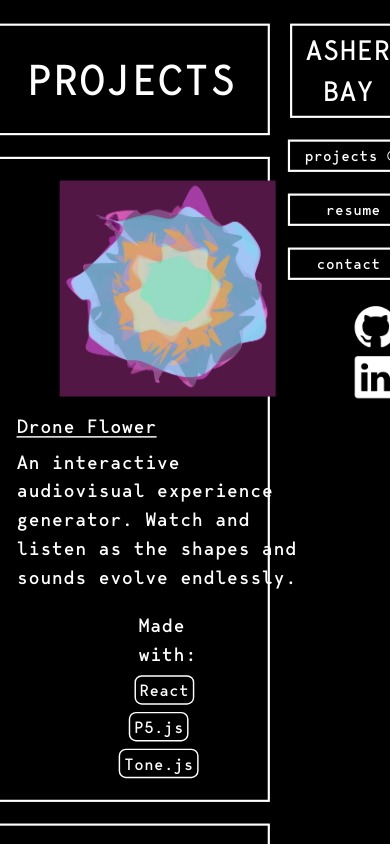
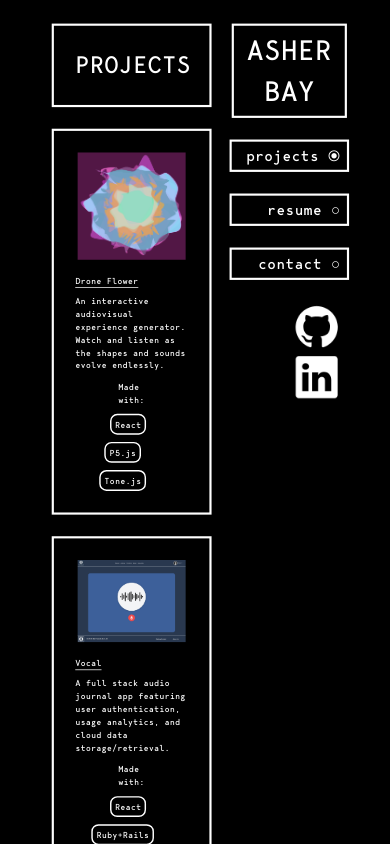
Before and after one commit to asherbay/portfolio_2022, a React (Create React App) app: page /projects in a window 390 px wide. Shown: the top 844 px of the page. Built offline with nearby package versions, Linux system fonts and the light colour scheme.

Commit message:
mobile styling attempt...

```diff
--- a/public/index.html
+++ b/public/index.html
@@ -2,7 +2,7 @@
 <html lang="en">
   <head>
     <meta charset="utf-8" />
-    <link rel="icon" href="%PUBLIC_URL%/favicon.ico" />
+    <!-- <link rel="icon" href="%PUBLIC_URL%/globe.png" /> -->
     <meta name="viewport" content="width=device-width, initial-scale=1" />
     <meta name="theme-color" content="#000000" />
     <meta
@@ -24,7 +24,7 @@
       work correctly both with client-side routing and a non-root public URL.
       Learn how to configure a non-root public URL by running `npm run build`.
     -->
-    <title>React App</title>
+    <title>Asher Bay</title>
   </head>
   <body>
     <noscript>You need to enable JavaScript to run this app.</noscript>
--- a/src/App.js
+++ b/src/App.js
@@ -30,7 +30,7 @@ function App() {
   }, [])
 
   useEffect(()=>{
-    console.log("size changed")
+    // console.log("size changed")
     setPageHeight(Math.max(document.getElementById("root").firstChild.firstChild.scrollHeight, window.innerHeight))
   }, [document.body.scrollHeight, window.innerHeight, location.pathname])
 
@@ -39,8 +39,8 @@ function App() {
       if(ref.current){
         setElementWidth(ref.current.offsetWidth)
       }
-      console.log("windowSize: " + window.innerHeight)
-      console.log("docSize: " + document.body.scrollHeight)
+      // console.log("windowSize: " + window.innerHeight)
+      // console.log("docSize: " + document.body.scrollHeight)
   }, [windowSize])
 
 
--- a/src/components/Body.js
+++ b/src/components/Body.js
@@ -1,10 +1,12 @@
-import React from 'react'
+import React, {useContext} from 'react'
 import styled from 'styled-components'
-import {styles} from '../Styles'
+// import {styles} from '../Styles'
+import {StyleContext} from '../providers/StyleProvider'
 const Body = (props) => {
-
+    const {styles} = useContext(StyleContext)
+    console.log("fontsize " + styles.fontSizes.body)
     return (
-        <Sect y={props.y}>
+        <Sect y={props.y} width={styles.sectionWidth} minWidth={styles.minContentWidth} fontSize={styles.fontSizes.body}>
             {props.children}
         </Sect>
     )
@@ -15,10 +17,11 @@ export default Body
 const Sect = styled.section`
     background-color: transparent;
     border: 3px solid white;
-    width: ${styles.sectionWidth}vw;
+    width: ${props => (props.width !== null ? props.width : 50)}vw;
     padding: 30px;
     margin: 15px;
     color: white;
-    min-width: 319px;
+    font-size: ${props => (props.fontSize !== null ? props.fontSize : 25)}pt;
+    min-width: ${props => (props.minWidth !== null ? props.minWidth : 319)}px;
     margin-top: ${props => (props.y !== null ? props.y + "px" : "-500px")};
 `
--- a/src/components/Header.js
+++ b/src/components/Header.js
@@ -1,9 +1,11 @@
-import React, {useState, useEffect, useRef} from 'react'
+import React, {useState, useEffect, useRef, useContext} from 'react'
 import styled from 'styled-components'
 import scale from './Scale'
 import useWindowSize from '../hooks/useWindowSize'
-import {styles} from '../Styles'
-const Body = (props) => {
+// import {styles} from '../Styles'
+import {StyleContext} from '../providers/StyleProvider'
+const Header = (props) => {
+    const {styles, isMobile} = useContext(StyleContext)
     const windowSize = useWindowSize()
     const ref = useRef(null)
     const [elementWidth, setElementWidth] = useState(ref.current ? ref.current.offsetWidth : null)
@@ -26,31 +28,28 @@ const Body = (props) => {
 
 
     return (
-        <Banner ref={ref} y={props.y} width={elementWidth}>
+        <Banner ref={ref} y={props.y} width={elementWidth}
+            style={{
+                width: styles.sectionWidth + "vw",
+                minWidth: styles.minContentWidth + "px",
+                fontSize: (isMobile ? styles.fontSizes.header : windowSize.width < 1000 ? scale(elementWidth, 100, 570, 12, styles.fontSizes.header) : styles.fontSizes.header),
+            }}>
             {props.children}
         </Banner>
     )
 }
-export default Body
+export default Header
 
 const Banner = styled.section`
 
     color: white;
     border: 3px solid white;
-    width: ${styles.sectionWidth}vw;
     text-align: center;
 
-    @media screen and (max-width: 1000px) {
-        font-size:  ${props => (scale(props.width, 100, 570, 12, styles.fontSizes.header))}pt;
-    }
-    @media screen and (min-width: 1001px) {
-        font-size:  ${styles.fontSizes.header}pt;
-    }
 
 
     padding: 30px;
     margin: 15px;
-    min-width: 319px;
     margin-top: ${props => (props.y ? props.y + "px" : "-500px")};
 
 
--- a/src/components/Nav.js
+++ b/src/components/Nav.js
@@ -1,5 +1,5 @@
 import {Link, useLocation} from 'react-router-dom'
-import React, {useState, useEffect, } from 'react'
+import React, {useState, useEffect, useContext} from 'react'
 import styled from 'styled-components'
 import pic from '../images/smile001.png'
 import scale from './Scale'
@@ -7,10 +7,13 @@ import {styles} from '../Styles'
 import useWindowSize from '../hooks/useWindowSize'
 import githubPic from '../images/github.png'
 import linkedinPic from '../images/linkedin.png'
+import {StyleContext} from '../providers/StyleProvider'
+
 
 
 
 const Nav = () => {
+    const {styles, isMobile} = useContext(StyleContext)
     const location = useLocation()
     const [currentPage, setCurrentPage] = useState(location.pathname==="/" ? "home" : location.pathname.substring(1))
     const size = useWindowSize()
@@ -29,8 +32,8 @@ const Nav = () => {
         <NavLinks width={size.width} selPath={currentPage}>
             <br/>
             {/* <ProfPic src={pic} onClick={()=>{setCurrentPage("home")}} /> */}
-            <NamePlate id="name" currentpage={currentPage} onClick={()=>{setCurrentPage("home")}} to="/">ASHER BAY</NamePlate>
-            <NavLink onClick={setPage} to="/projects">projects {currentPage=="projects" ? '⦿' : '○'} </NavLink>
+            <NamePlate id="name" currentpage={currentPage} onClick={()=>{setCurrentPage("home")}} to="/" >ASHER BAY</NamePlate>
+            <NavLink onClick={setPage} to="/projects"  >projects {currentPage=="projects" ? '⦿' : '○'} </NavLink>
             <NavLink onClick={setPage} to="/resume">resume {currentPage=="resume" ? '⦿' : '○'} </NavLink>
             <NavLink onClick={setPage} to="/contact">contact {currentPage=="contact" ? '⦿' : '○'} </NavLink>
             <section>
@@ -78,7 +81,7 @@ const NamePlate = styled(NavLink)`
         background-color: transparent;
         width: 356px;
         text-align: center;
-        font-size: 45pt;
+
         padding: 4px;
         text-decoration: ${props => props.currentpage==="home" ? "underline" : "none"};
         text-decoration-thickness: 3px;
--- a/src/components/Project.js
+++ b/src/components/Project.js
@@ -1,35 +1,37 @@
-import React from 'react'
+import React, {useContext} from 'react'
 import styled from 'styled-components'
 import Body from '../components/Body'
 import useWindowSize from '../hooks/useWindowSize'
 import scale from './Scale'
-import {styles} from '../Styles'
+// import {styles} from '../Styles'
 //also need to add info about tech used
+import {StyleContext} from '../providers/StyleProvider'
 
 let size
 
 const Project = (props) => {
     size = useWindowSize()
+    const {styles, isMobile} = useContext(StyleContext)
     const renderTechTags = () => {
         return (
             props.techTags.map((t, i)=>{
                 if(i===0){
-                    return (<TechTag style={{marginLeft: "15px"}}>{t}</TechTag>)
+                    return (<TechTag style={{marginLeft: "15px", fontSize: styles.fontSizes.project+"pt"}}>{t}</TechTag>)
                 }
-                return (<TechTag>{t}</TechTag>)
+                return (<TechTag style={{fontSize: styles.fontSizes.project+"pt"}}>{t}</TechTag>)
             })
         )
     }
 
     return (
-        <Body id="boxParent" y={-15} style={{minWidth: "319px"}} >
-            <ProjBox size={size}>
-                <ProjImg src={props.pic} size={size} target="_blank" onClick={()=>{window.open(props.url, '_blank')}}/>
-                <section style={{display: "flex", flexDirection: "column", justifyItems: "flex-start",  position: "relative", width: "100%",}}>
+        <Body id="boxParent" y={-15} style={{minWidth: styles.minContentWidth+"px"}} >
+            <ProjBox size={size} style={{minWidth: styles.minContentWidth+"px", flexDirection: (size.width>(isMobile ? 963 : 1450) ?  "row" : "column")}}>
+                <ProjImg src={props.pic} size={size} target="_blank" onClick={()=>{window.open(props.url, '_blank')}} style={{width: styles.imgWidth+"px"}}/>
+                <section style={{display: "flex", flexDirection: "column", justifyItems: "flex-start",  position: "relative", width: "100%", fontSize: styles.fontSizes.project+"pt"}}>
                     <a href={props.url} style={{textDecorationColor: "white", textUnderlineOffset: "5px"}} target="_blank"><p style={{marginTop: "0px", marginBottom: "0px", color: "white", }}>{props.name}</p></a>
                     <p style={{marginTop: "10px", }}>{props.children}</p>
 
-                    <section style={{display: "flex", gap: "10px", alignItems: "center", marginBottom: "0px", flexDirection: (size.width>720 ? "row" : "column")}}>
+                    <section style={{display: "flex", gap: "10px", alignItems: "center", marginBottom: "0px", flexDirection: (size.width>(isMobile ? 600 : 860) ?  "row" : "column")}}>
                         <p style={{ marginTop: "0px", marginBottom: "0px", position: "relative"}}>Made <br/>with:</p>
                         {props.techTags && renderTechTags()}
                     </section>
@@ -45,7 +47,7 @@ const TechTag = styled.button`
     border: 2px solid white;
     font-family:  Bergen;
     color: white;
-    font-size: 17pt;
+
     padding 5px;
     background-color: transparent;
     border-radius: 10px;
@@ -59,19 +61,16 @@ const TechTag = styled.button`
 
 const ProjBox = styled.section`
     display: flex;
-    flex-direction: ${props => (props.size.width > 1350 ? "row" : "column")};
+
     gap: 20px;
-    min-width: 419px;
-    p{
-        font-size: 20pt;
-    }
+
+
 
 
 `
 
 const ProjImg = styled.img`
 
-    width: 300px;
     align-self: center;
     &:hover {
         cursor: pointer;
--- a/src/index.js
+++ b/src/index.js
@@ -4,10 +4,12 @@ import './index.css';
 import App from './App';
 import reportWebVitals from './reportWebVitals';
 import {BrowserRouter} from 'react-router-dom'
-
+import StyleProvider from './providers/StyleProvider'
 ReactDOM.render(
   <BrowserRouter style={{verticalAlign: "top", display: "inline"}}>
-    <App style={{display: "inline", position: "relative", verticalAlign: "top"}}/>
+    <StyleProvider>
+      <App style={{display: "inline", position: "relative", verticalAlign: "top"}}/>
+    </StyleProvider>
   </BrowserRouter>,
   document.getElementById('root')
 );
--- a/src/pages/Contact.js
+++ b/src/pages/Contact.js
@@ -1,4 +1,4 @@
-import React, {useRef, useState, useEffect} from 'react'
+import React, {useRef, useState, useEffect, useContext} from 'react'
 import Body from '../components/Body'
 import Header from '../components/Header'
 import styled from 'styled-components'
@@ -6,7 +6,9 @@ import {styles} from '../Styles'
 import emailjs from '@emailjs/browser'
 import emailkey from '../emailkey'
 import validator from 'validator'
+import {StyleContext} from '../providers/StyleProvider'
 const Contact = () => {
+    const {styles, isMobile} = useContext(StyleContext)
     const form = useRef();
     const [status, setStatus] = useState("writing")
     const [messName, setMessName] = useState("")
@@ -55,12 +57,12 @@ const Contact = () => {
                 <p style={{marginTop: "0px"}}>asherbay@gmail.com</p>
                 <p>801-822-9437</p>
                 <form ref={form}>
-                    <Field>Name: <Input name={"from_name"} placeholder={status==="not ready" ? "Name required" : ""} onChange={(e)=>{setMessName(e.target.value)}}/></Field>
+                    <Field>Name: <Input name={"from_name"} placeholder={status==="not ready" ? "Name required" : ""} onChange={(e)=>{setMessName(e.target.value)}} style={{fontSize: styles.fontSizes.body+"pt"}}/></Field>
 
                     <Field>Email: <Input name={"email"} placeholder={status==="not ready" ? "Email required" : ""} onChange={(e)=>{setMessEmail(e.target.value)}}/></Field>
 
-                    <Field>Message: <BigInput name={"message"} placeholder={status==="not ready" ? "Message required" : ""} onChange={(e)=>{setMessage(e.target.value)}}/></Field>
-                    <Button type="submit" onClick={handleSubmit} ready={status==="ready"}>{status==="sent" && "Message sent!"}{status==="invalid email" && "Invalid email"}{status==="sending" && "Sending..."}{(status==="writing" || status==="not ready" || status==="ready") ? "Send→" : ""}</Button>
+                    <Field>Message: <BigInput name={"message"} placeholder={status==="not ready" ? "Message required" : ""} onChange={(e)=>{setMessage(e.target.value)}} style={{height: (isMobile ? 80 : 300)+"px"}}/></Field>
+                    <Button type="submit" onClick={handleSubmit} ready={status==="ready"} style={{fontSize: styles.fontSizes.body+"pt"}}>{status==="sent" && "Message sent!"}{status==="invalid email" && "Invalid email"}{status==="sending" && "Sending..."}{(status==="writing" || status==="not ready" || status==="ready") ? "Send→" : ""}</Button>
                 </form>
             </Body>
         </section>
@@ -73,10 +75,10 @@ const Input = styled.input`
     border: 3px solid white;
     color: white;
     outline-width: 0;
-    font-size: ${styles.fontSizes.body}pt;
     width: 100%;
     padding-top: 10px;
     padding-bottom: 10px;
+
     margin-bottom: 30px;
     text-indent: 5pt;
     font-family: Bergen;
@@ -105,7 +107,7 @@ const Button = styled.button`
     border: 2px solid white;
     font-family:  Bergen;
     color: white;
-    font-size: ${styles.fontSizes.body}pt;
+
     padding 10px;
     background-color: transparent;
     float: right;
--- a/src/pages/Home.js
+++ b/src/pages/Home.js
@@ -1,4 +1,4 @@
-import React from 'react'
+import React, {useContext} from 'react'
 import styled from 'styled-components'
 import Body from '../components/Body'
 import pic from '../images/smile001.png'
@@ -10,8 +10,9 @@ import rubyPic from '../images/ruby.png'
 import railsPic from '../images/rails.png'
 import sqlPic from '../images/sql.png'
 import postgresPic from '../images/postgresql.png'
-
+import {StyleContext} from '../providers/StyleProvider'
 const Home = () => {
+    const {styles} = useContext(StyleContext)
     const techTags = [
         {name: 'JS', img: jsPic},
         {name: 'HTML', img: htmlPic},
@@ -28,8 +29,8 @@ const Home = () => {
                 let initOffset = 0
 
                 return (
-                    <TechTag style={{marginLeft: initOffset + "px",}}>
-                        <img src={t.img} style={{width: "70px"}}/>
+                    <TechTag style={{marginLeft: initOffset + "px", fontSize: styles.fontSizes.tag}}>
+                        <img src={t.img} style={{width: styles.tagImgWidth + "px"}}/>
                         {t.name}
                     </TechTag>
                 )
@@ -41,7 +42,7 @@ const Home = () => {
     return (
         <section style={{display: 'flex', flexDirection: 'column', gap: "30px", position: "relative", }}>
             <Body y={5} >
-            <ProfPic src={pic}/>
+            <ProfPic src={pic} style={{width: styles.imgWidth}}/>
                 I'm Asher Bay, a front end developer in Salt Lake City, Utah. I love building systems, learning new tools, and solving interesting problems with code.<br/>In 2022 I graduated from DevPoint Labs, a web development bootcamp affiliated with the University of Utah. Since then I've enjoyed continuing to learn and build.
                 <br/>
                 <br/>
@@ -59,7 +60,7 @@ const Home = () => {
 export default Home
 
 const ProfPic = styled.img`
-    width: 300px;
+
     border-radius: 50%;
     float: right;
     margin-left: 10px;
@@ -74,7 +75,6 @@ const TechTag = styled.button`
     border: 0px solid white;
     font-family:  Bergen;
     color: white;
-    font-size: 17pt;
     padding 5px;
     background-color: transparent;
     border-radius: 10px;
--- /dev/null
+++ b/src/providers/StyleProvider.js
@@ -0,0 +1,94 @@
+import React, { useEffect, useState } from "react";
+import scale from '../components/Scale'
+export const StyleContext = React.createContext();
+const StyleProvider = (props) => {
+    let isMobile = window.innerWidth<850
+    let styles
+    if(isMobile){
+        styles = {
+            fontSizes: {
+                header: 33,
+                body: 13,
+                project: 9,
+                namePlate: 23,
+
+                tag: 9,
+            },
+            imgWidth: 150,
+            tagImgWidth: 35,
+            sectionWidth: 40, //vw
+            bgColor: "#000000",
+            minContentWidth: 100, //px
+            navWidth: 118, //px
+
+        }
+    } else {
+        styles = {
+            fontSizes: {
+                header: 66,
+                body: 25,
+                project: 19,
+                namePlate: 45,
+                tag: 19,
+            },
+            imgWidth: 300,
+            tagImgWidth: 70,
+            sectionWidth: 50, //vw
+            bgColor: "#000000",
+            minContentWidth: 319, //px
+            navWidth: 356, //px
+        }
+    }
+
+    useEffect(()=>{
+        console.log("isMobile " + isMobile)
+        // setIsMobile(window.innerWidth<1000)
+    }, [])
+
+    // useEffect(()=>{
+    //     console.log("styles set")
+    //     if(isMobile){
+    //         styles = {
+    //             fontSizes: {
+    //                 header: 33,
+    //                 body: 17,
+    //                 namePlate: 23,
+    //                 tag: 7,
+    //             },
+    //             imgWidth: 100,
+    //             sectionWidth: 17, //vw
+    //             bgColor: "#000000",
+    //             minContentWidth: 100
+    //         }
+    //     } else {
+    //         styles = {
+    //             fontSizes: {
+    //                 header: 66,
+    //                 body: 25,
+    //                 namePlate: 45,
+    //                 tag: 13,
+    //             },
+    //             imgWidth: 300,
+    //             sectionWidth: 50, //vw
+    //             bgColor: "#000000",
+    //             minContentWidth: 319
+    //         }
+    //     }
+
+    // }, [isMobile])
+        return (
+            <StyleContext.Provider
+                value={{
+                    isMobile,
+                    styles
+                }}
+                key={0}
+            >
+                {props.children}
+            </StyleContext.Provider>
+        );
+
+
+};
+
+export default StyleProvider;
```
